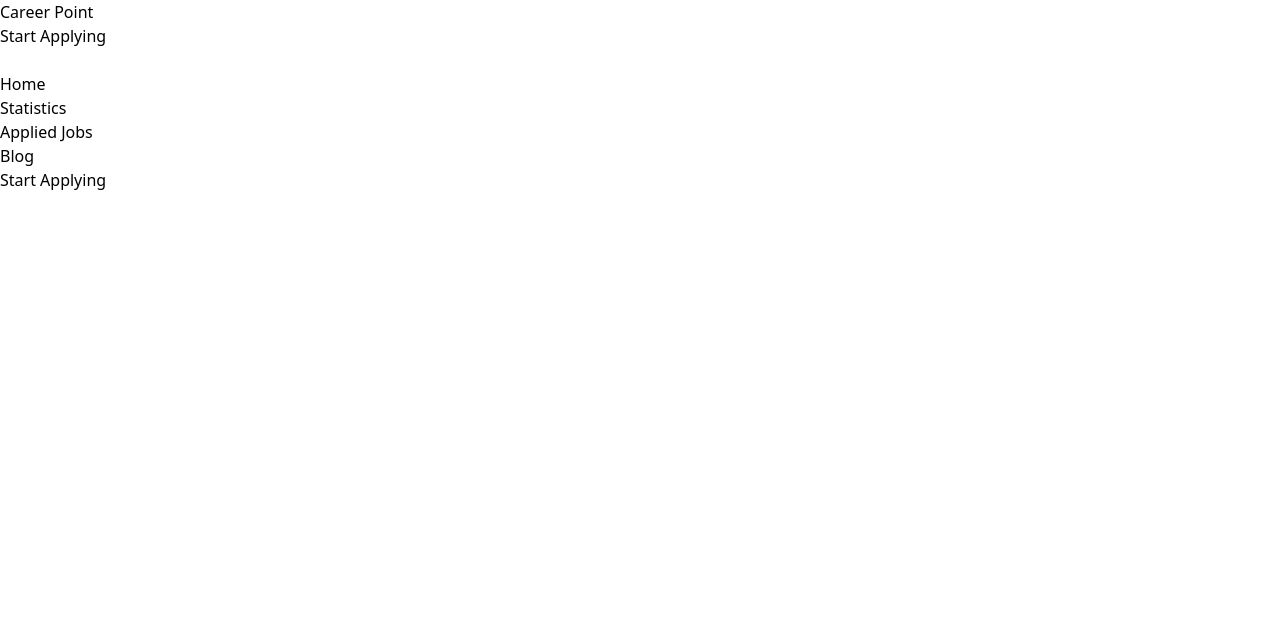
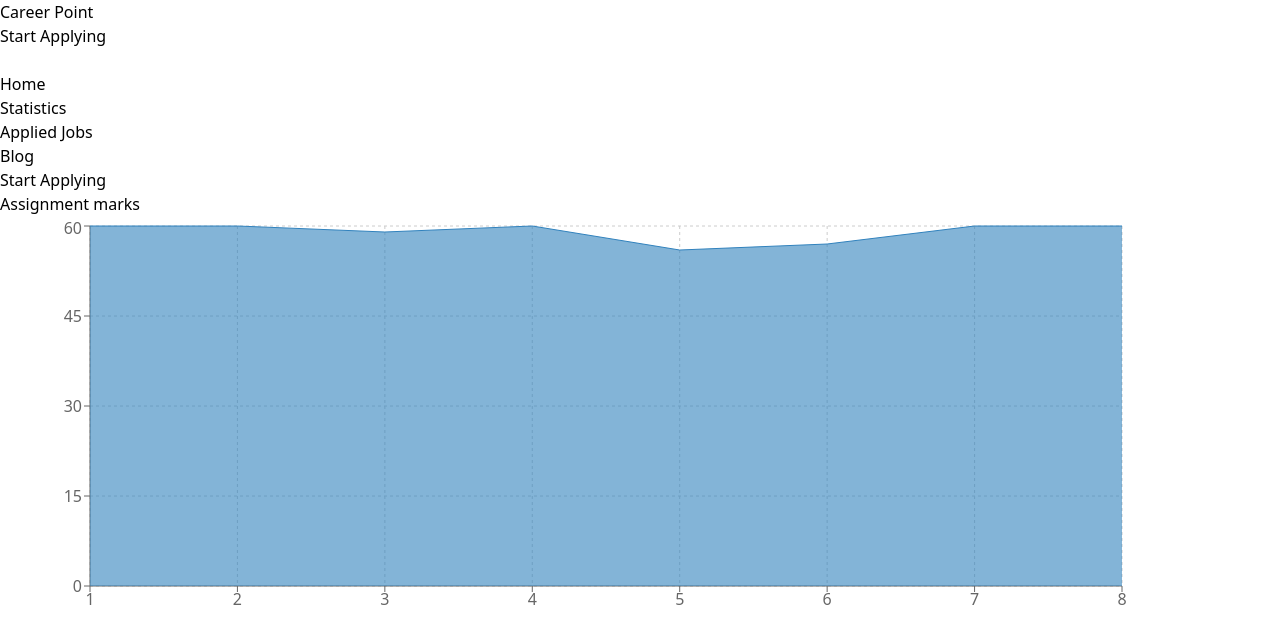
Before and after one commit to tisha-akter/career-point, a React (Vite) app: page /statistics in a window 1280 px wide. Shown: the top 644 px of the page. Built offline with nearby package versions, Linux system fonts and the light colour scheme.

Commit message:
added statistics page

```diff
--- a/package.json
+++ b/package.json
@@ -14,6 +14,7 @@
     "react": "^18.2.0",
     "react-dom": "^18.2.0",
     "react-router-dom": "^6.10.0",
+    "recharts": "^2.5.0",
     "sort-by": "^1.2.0"
   },
   "devDependencies": {
--- a/src/components/Statistics.jsx
+++ b/src/components/Statistics.jsx
@@ -1,9 +1,41 @@
 import React from 'react';
+import { AreaChart, Area, XAxis, YAxis, CartesianGrid, Tooltip, ResponsiveContainer } from 'recharts';
 
 const Statistics = () => {
+
+    const assignments = [
+        { id: 1, assignment: '1', mark: 60 },
+        { id: 2, assignment: '2', mark: 60 },
+        { id: 3, assignment: '3', mark: 59 },
+        { id: 4, assignment: '4', mark: 60 },
+        { id: 5, assignment: '5', mark: 56 },
+        { id: 6, assignment: '6', mark: 57 },
+        { id: 7, assignment: '7', mark: 60 },
+        { id: 8, assignment: '8', mark: 60 }
+    ];
+
     return (
-        <div>
-
+        <div className='mt-24 items-center'>
+            <div className='text-indigo-500 font-bold text-3xl text-center mt-5 mb-10'>
+                Assignment marks
+            </div>
+            <ResponsiveContainer width="90%" height={400}>
+                <AreaChart
+                    data={assignments}
+                    margin={{
+                        top: 10,
+                        right: 30,
+                        left: 30,
+                        bottom: 0
+                    }}
+                >
+                    <CartesianGrid strokeDasharray="3 3" />
+                    <XAxis dataKey="assignment" />
+                    <YAxis />
+                    <Tooltip />
+                    <Area dataKey="mark" />
+                </AreaChart>
+            </ResponsiveContainer>
         </div>
     );
 };
```
Also changed, not shown: 1 other file (tests, documents, lock files or other folders).
